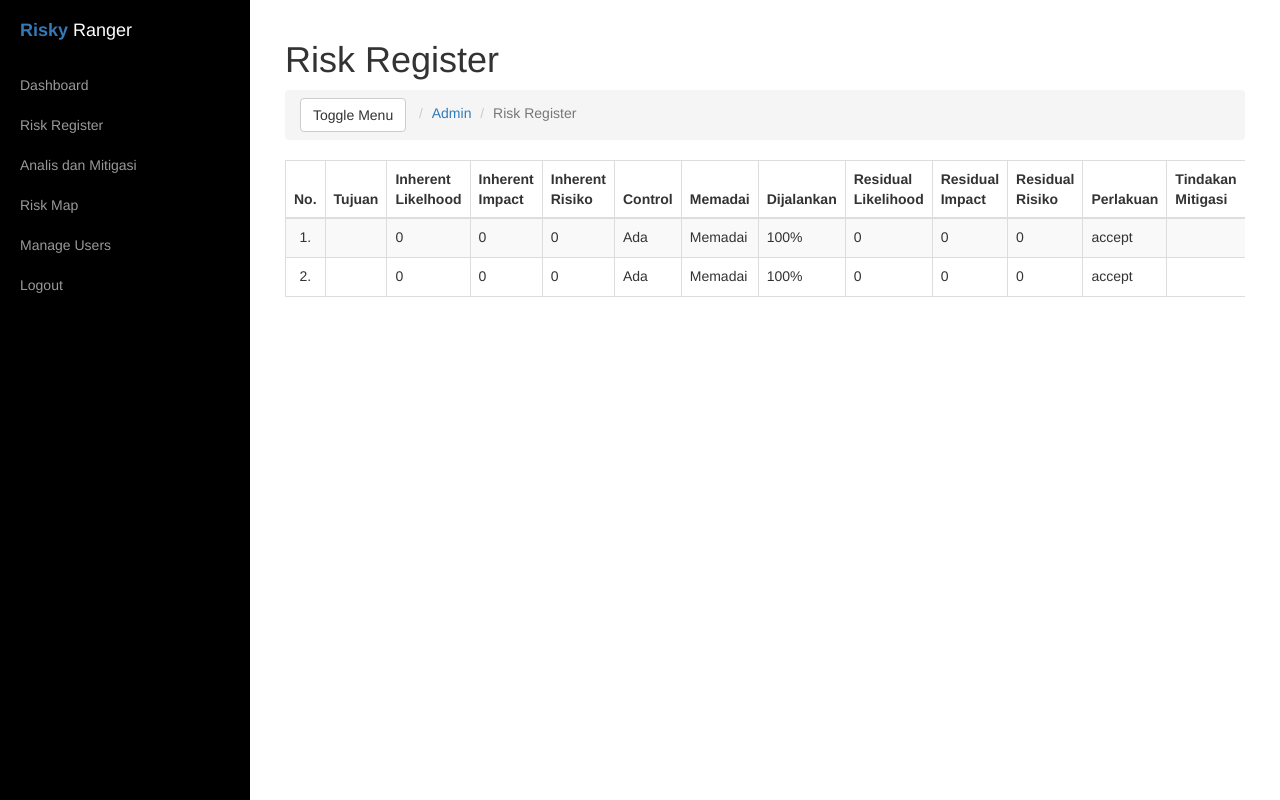
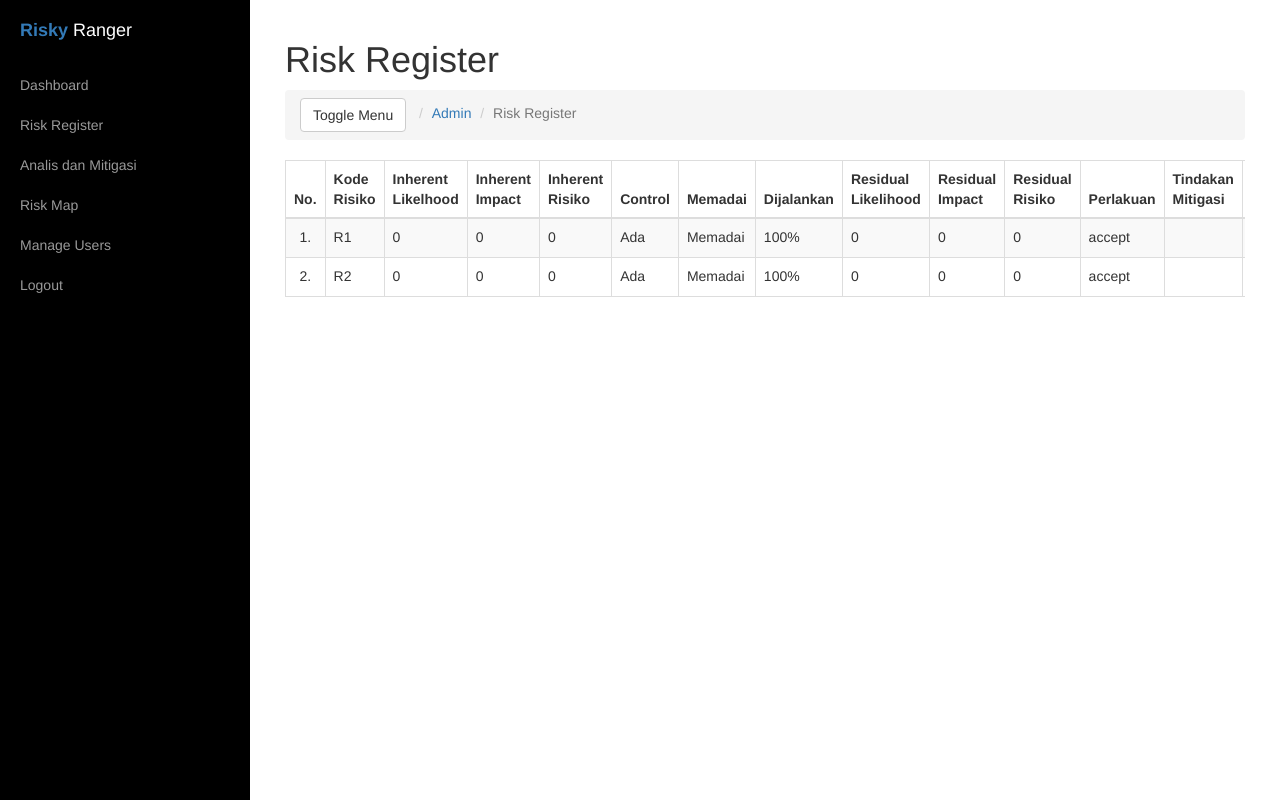
Before and after one commit to rafiradinka/riskyranger, a PHP site: page /UAS-BBP/views/sisMit.php in a window 1280 px wide. Run offline with PHP 8.4, Linux system fonts and the light colour scheme; a user stored in the database is signed in; data comes from the database, SQL or seed files in the repository; data that the repository does not hold is empty; some libraries are stand-ins or nearby versions.

Commit message:
ganti tujuan jadi kode risiko

```diff
--- a/views/sisMit.php
+++ b/views/sisMit.php
@@ -29,7 +29,7 @@ $user = new SisMit($mysqli);
                     <thead>
                       <tr>
                         <th>No.</th>
-                <th>Tujuan</th>
+                        <th>Kode Risiko</th>
                         <th>Inherent Likelhood</th>
                         <th>Inherent Impact</th>
                         <th>Inherent Risiko</th>
@@ -55,7 +55,7 @@ $user = new SisMit($mysqli);
                       ?>
                       <tr>
                         <td align="center"><?php echo $no++."."; ?></td>
-                <td><?php echo $data->tujuan; ?></td>
+                        <td><?php echo $data->kode_risk; ?></td>
                         <td><?php echo $data->hood_inh; ?></td>
                         <td><?php echo $data->imp_inh; ?></td>
                         <td><?php echo $data->risk_inh; ?></td>
@@ -71,7 +71,7 @@ $user = new SisMit($mysqli);
                         <td><?php echo $data->imp_mit; ?></td>
                         <td><?php echo $data->risk_mit; ?></td>
                         <td align="center">
-                  <a href="" id="edit_risk" data-toggle="modal" data-target="#edit" data-id="<?php echo $data->id_risk;?>" data-tujuan="<?php echo $data->tujuan; ?>" data-hood_i="<?php echo $data->hood_inh; ?>" data-imp_i="<?php echo $data->imp_inh; ?>" data-risk_i="<?php echo $data->risk_inh; ?>" data-control="<?php echo $data->control; ?>" data-memadai="<?php echo $data->memadai; ?>" data-dijalankan="<?php echo $data->dijalankan; ?>" data-hood_r="<?php echo $data->hood_res; ?>" data-imp_r="<?php echo $data->imp_res; ?>" data-risk_r="<?php echo $data->risk_res; ?>" data-perlakuan="<?php echo $data->perlakuan; ?>" data-mitigasi="<?php echo $data->mitigasi; ?>" data-hood_m="<?php echo $data->hood_mit; ?>" data-imp_m="<?php echo $data->imp_mit; ?>" data-risk_m="<?php echo $data->risk_mit; ?>">
+                          <a href="" id="edit_risk" data-toggle="modal" data-target="#edit" data-id="<?php echo $data->id_risk;?>" data-hood_i="<?php echo $data->hood_inh; ?>" data-imp_i="<?php echo $data->imp_inh; ?>" data-risk_i="<?php echo $data->risk_inh; ?>" data-control="<?php echo $data->control; ?>" data-memadai="<?php echo $data->memadai; ?>" data-dijalankan="<?php echo $data->dijalankan; ?>" data-hood_r="<?php echo $data->hood_res; ?>" data-imp_r="<?php echo $data->imp_res; ?>" data-risk_r="<?php echo $data->risk_res; ?>" data-perlakuan="<?php echo $data->perlakuan; ?>" data-mitigasi="<?php echo $data->mitigasi; ?>" data-hood_m="<?php echo $data->hood_mit; ?>" data-imp_m="<?php echo $data->imp_mit; ?>" data-risk_m="<?php echo $data->risk_mit; ?>">
                             <button class="btn btn-info btn-xs"><i class="fa fa-edit"></i> Edit</button>
                           </a>
                         </td>
@@ -95,22 +95,14 @@ $user = new SisMit($mysqli);
                       <form id="form" method="post" enctype="multipart/form-data">
                         <div class="modal-body" id="modal-edit">
                           <div class="form-group">
-                    <label class="control-label" for="tujuan">tujuan</label>
                             <input type="hidden" name="id_risk" id="id_risk">
-                    <textarea name="tujuan" id="tujuan" class="form-control" required></textarea>
-                  </div>
-                  <div class="form-group">
                             <label class="control-label" for="hood_inh">Inherent Likelihood</label>
-                    <input type="number" name="hood_inh" class="form-control" id="hood_inh" placeholder="1-5"  required>
+                            <input type="number" name="hood_inh" class="form-control" id="hood_inh" placeholder="1-5" required>
                           </div>
                           <div class="form-group">
                             <label class="control-label" for="imp_inh">Inherent Impact</label>
                             <input type="number" name="imp_inh" class="form-control" id="imp_inh" placeholder="1-5" required>
                           </div>
-                  <!-- <div class="form-group">
-                    <label class="control-label" for="risk_inh">Inherent Risiko</label>
-                    <input type="number" name="risk_inh" class="form-control" id="risk_inh" placeholder="1-5" required>
-                  </div> -->
                           <div class="form-group">
                             <label class="control-label" for="control">Kontrol</label>
                             <select name="control" class="form-control" id="control" required>
@@ -144,10 +136,6 @@ $user = new SisMit($mysqli);
                             <label class="control-label" for="imp_res">Residuak Impact</label>
                             <input type="number" name="imp_res" class="form-control" id="imp_res" placeholder="1-5" required>
                           </div>
-                  <!-- <div class="form-group">
-                    <label class="control-label" for="risk_res">Residual Risiko</label>
-                    <input type="number" name="risk_res" class="form-control" id="risk_res" placeholder="1-5" required>
-                  </div> -->
                           <div class="form-group">
                             <label class="control-label" for="perlakuan">Opsi Perlakuan</label>
                             <select name="perlakuan" class="form-control" id="perlakuan" required>
@@ -158,7 +146,7 @@ $user = new SisMit($mysqli);
                           </div>
                           <div class="form-group">
                             <label class="control-label" for="mitigasi">Tindakan Mitigasi</label>
-                    <input type="text" name="mitigasi" class="form-control" id="mitigasi" required>
+                            <textarea name="mitigasi" id="mitigasi" class="form-control" required></textarea>
                           </div>
                           <div class="form-group">
                             <label class="control-label" for="hood_mit">Mitigasi Likelihood</label>
@@ -168,10 +156,6 @@ $user = new SisMit($mysqli);
                             <label class="control-label" for="imp_mit">Mitigasi Impact</label>
                             <input type="number" name="imp_mit" class="form-control" id="imp_mit" placeholder="1-5" required>
                           </div>
-                  <!-- <div class="form-group">
-                    <label class="control-label" for="risk_mit">Mitigasi Risiko</label>
-                    <input type="number" name="risk_mit" class="form-control" id="risk_mit" placeholder="1-5" required>
-                  </div>   -->
                         </div>
                         <div class="modal-footer">
                           <input type="submit" class="btn btn-success" name="edit" value="Simpan">
@@ -181,17 +165,12 @@ $user = new SisMit($mysqli);
                   </div>
                 </div>
 
-        <a href="" >
-        <a href=""  >
-        <a href=""   >
-
                 <!-- menghubungkan dengan jquery -->
                 <script src="assets/js/jquery-1.10.2.js"></script>
                 <script type="text/javascript">
 
                   $(document).on("click", "#edit_risk", function(){
                     var idrisk = $(this).data('id');
-            var tujuan = $(this).data('tujuan');
                     var hood_inh = $(this).data('hood_i');
                     var imp_inh = $(this).data('imp_i');
                     var risk_inh = $(this).data('risk_i');
@@ -208,7 +187,6 @@ $user = new SisMit($mysqli);
                     var risk_mit = $(this).data('risk_m');
 
                     $("#modal-edit #id_risk").val(idrisk);
-            $("#modal-edit #tujuan").val(tujuan);
                     $("#modal-edit #hood_inh").val(hood_inh);
                     $("#modal-edit #imp_inh").val(imp_inh);
                     $("#modal-edit #risk_inh").val(risk_inh);
```
Lines whose indentation alone changed are shown as unchanged.
